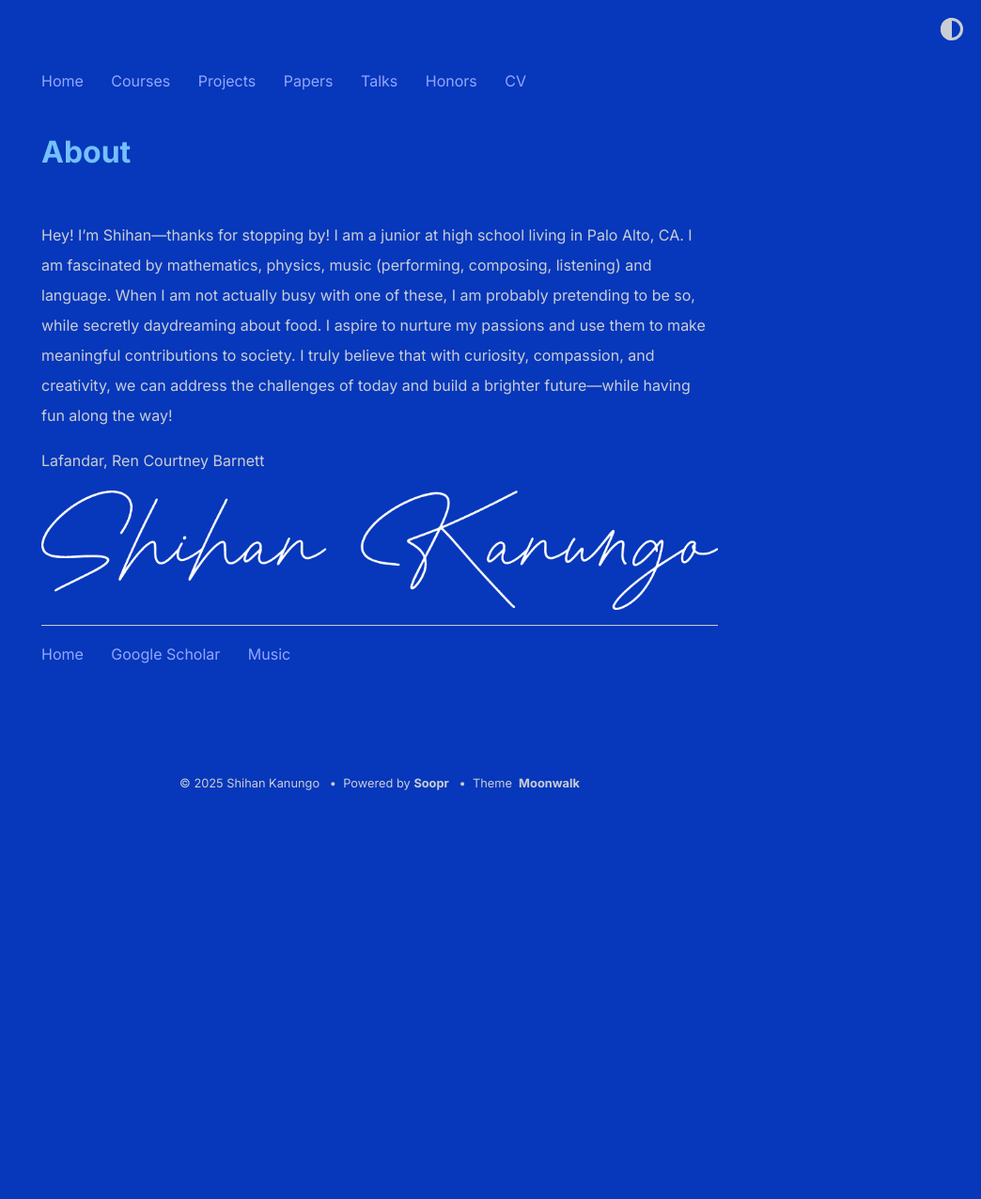
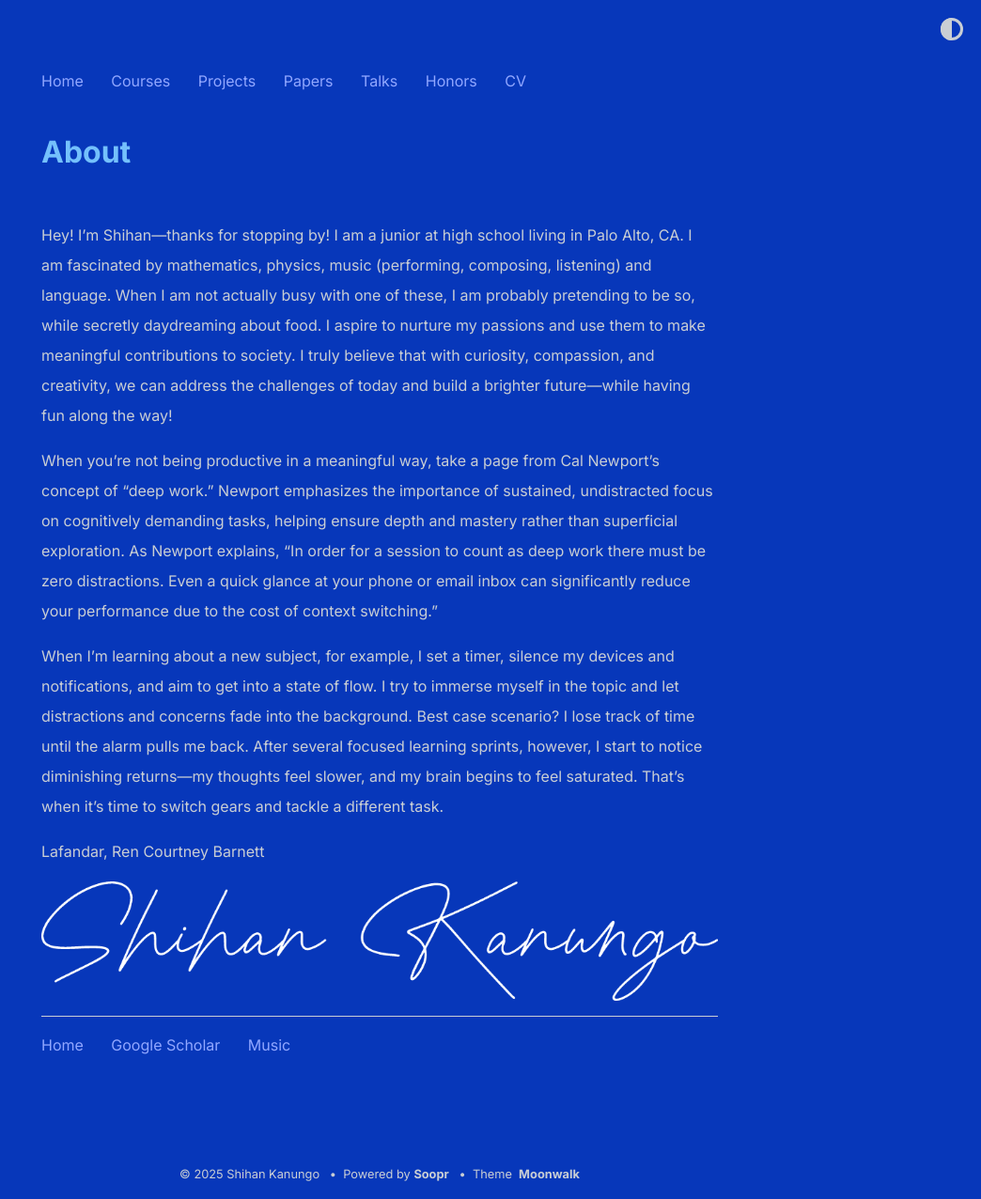
Before and after one commit to shihankanungo/shihankanungo.github.io, a Jekyll site: the page built from about.md, in a window 1280 px wide. Shown: the whole page at 94% size, without its empty margins (236-1280 px from the left). Built offline with Jekyll 4.4.1, drawn with Linux system fonts in a browser that asks for light colours; before the commit the page ends 900 px from its top, so only the background shows below that.

Commit message:
Update about.md

```diff
--- a/about.md
+++ b/about.md
@@ -4,7 +4,11 @@ title: About
 ---
 <br>
 
-Hey! I'm Shihan&mdash;thanks for stopping by! I am a junior at high school living in Palo Alto, CA. I am fascinated by mathematics, physics, music (performing, composing, listening) and language. When I am not actually busy with one of these, I am probably pretending to be so, while secretly daydreaming about food. I aspire to nurture my passions and use them to make meaningful contributions to society. I truly believe that with curiosity, compassion, and creativity, we can address the challenges of today and build a brighter future&mdash;while having fun along the way!
+Hey! I'm Shihan&mdash;thanks for stopping by! I am a junior at high school living in Palo Alto, CA. I am fascinated by mathematics, physics, music (performing, composing, listening) and language. When I am not actually busy with one of these, I am probably pretending to be so, while secretly daydreaming about food. I aspire to nurture my passions and use them to make meaningful contributions to society. I truly believe that with curiosity, compassion, and creativity, we can address the challenges of today and build a brighter future&mdash;while having fun along the way! <br>
+
+When you're not being productive in a meaningful way, take a page from Cal Newport’s concept of “deep work.” Newport emphasizes the importance of sustained, undistracted focus on cognitively demanding tasks, helping ensure depth and mastery rather than superficial exploration. As Newport explains, “In order for a session to count as deep work there must be zero distractions. Even a quick glance at your phone or email inbox can significantly reduce your performance due to the cost of context switching.”
+
+When I’m learning about a new subject, for example, I set a timer, silence my devices and notifications, and aim to get into a state of flow. I try to immerse myself in the topic and let distractions and concerns fade into the background. Best case scenario? I lose track of time until the alarm pulls me back. After several focused learning sprints, however, I start to notice diminishing returns—my thoughts feel slower, and my brain begins to feel saturated. That’s when it’s time to switch gears and tackle a different task.
 
 Lafandar, Ren
 Courtney Barnett
```
